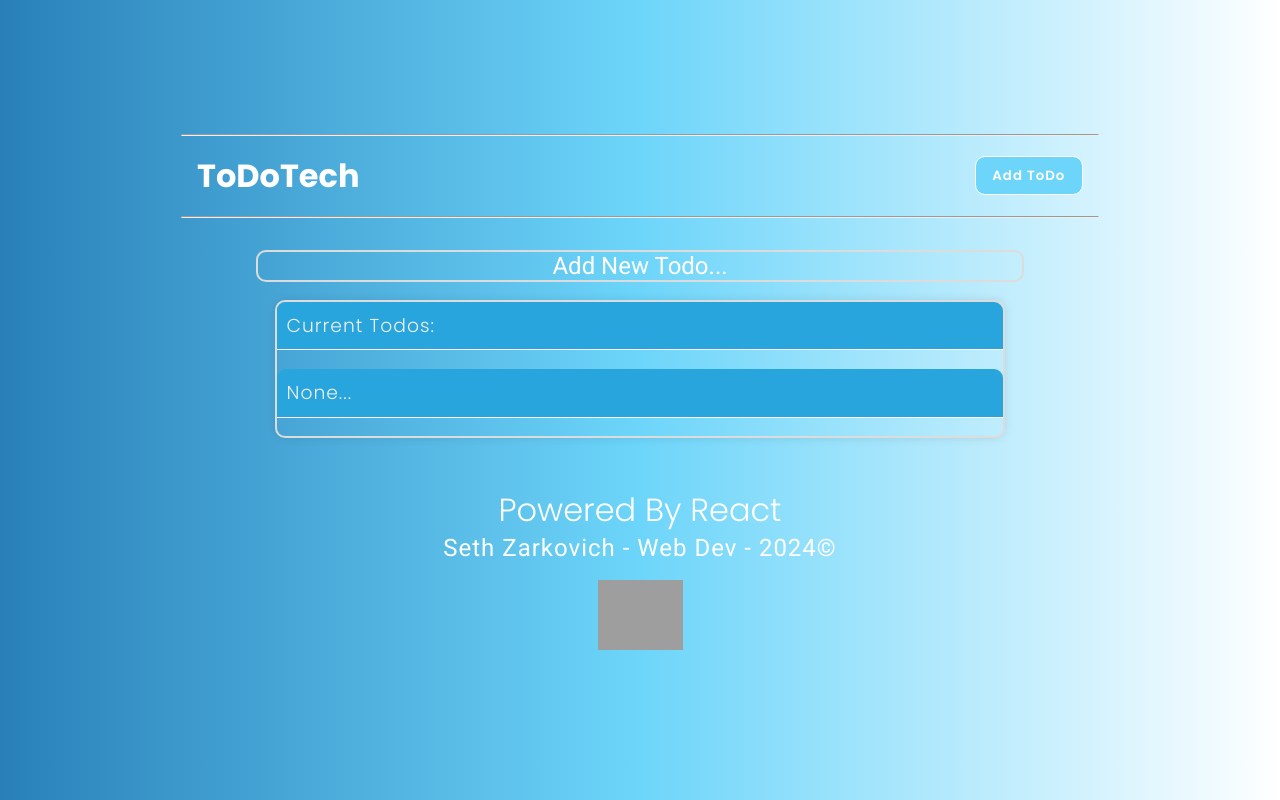
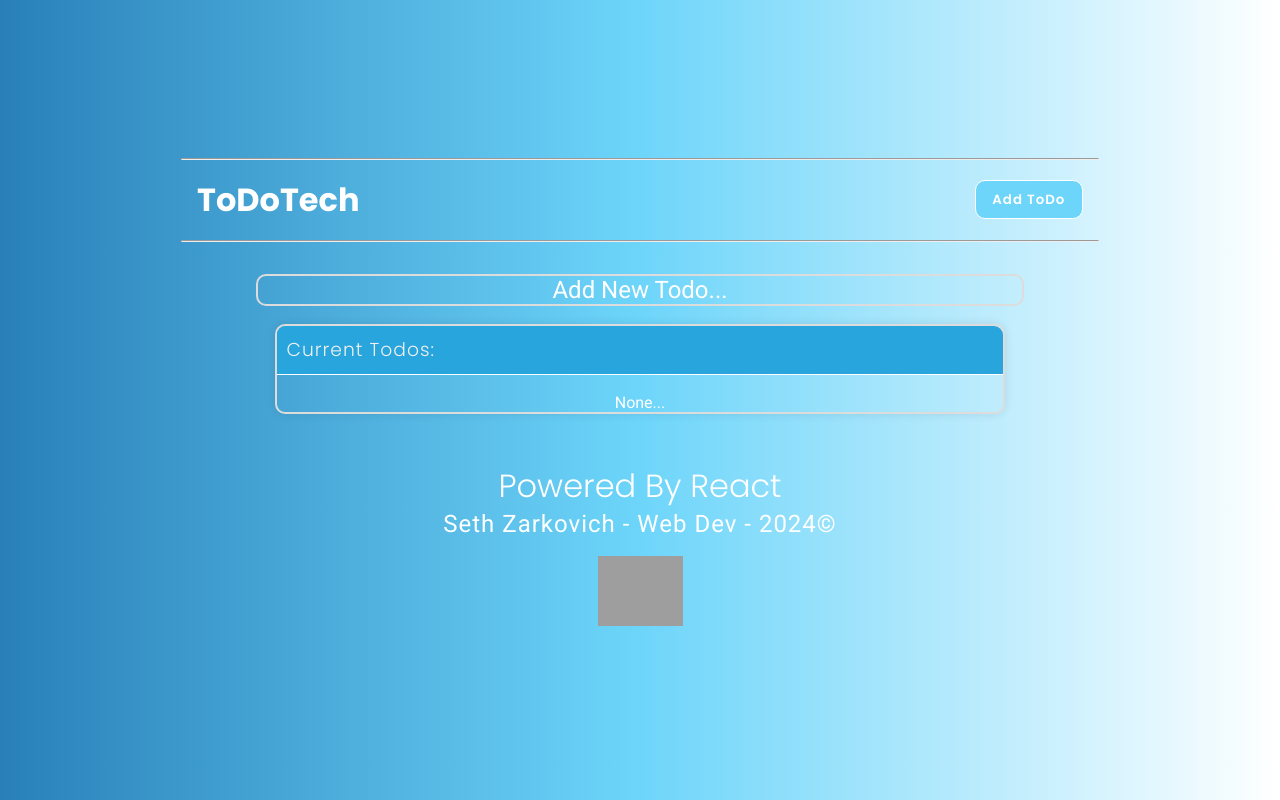
Before and after one commit to SethZarko/todo-react, a React (Vite) app in the folder client/: page / in a window 1280 px wide. Built offline with nearby package versions, Linux system fonts and the light colour scheme; grey boxes are pictures that could not be loaded.

Commit message:
Fix Styling

```diff
--- a/client/src/App.css
+++ b/client/src/App.css
@@ -109,7 +109,7 @@ header hr {
     box-shadow: 0px 0px 10px rgba(0, 0, 0, 0.1);
 }
 
-.new-todo-container h1, .todo-display h1, .todo-display h3 {
+.new-todo-container h1, .todo-display h1, .todo-display h3, .todo-display p {
     font-family: 'Roboto', sans-serif;
     font-weight: 400;
     color: white;
--- a/client/src/components/Body.jsx
+++ b/client/src/components/Body.jsx
@@ -78,7 +78,7 @@ export const Body = ({
         <div className="todo-display">
           <h3>Current Todos:</h3>
           {!todoState ? (
-            <h3>None...</h3>
+            <p>None...</p>
           ) : (
             <>
               {todoItems.map((todo, index) => (
```
